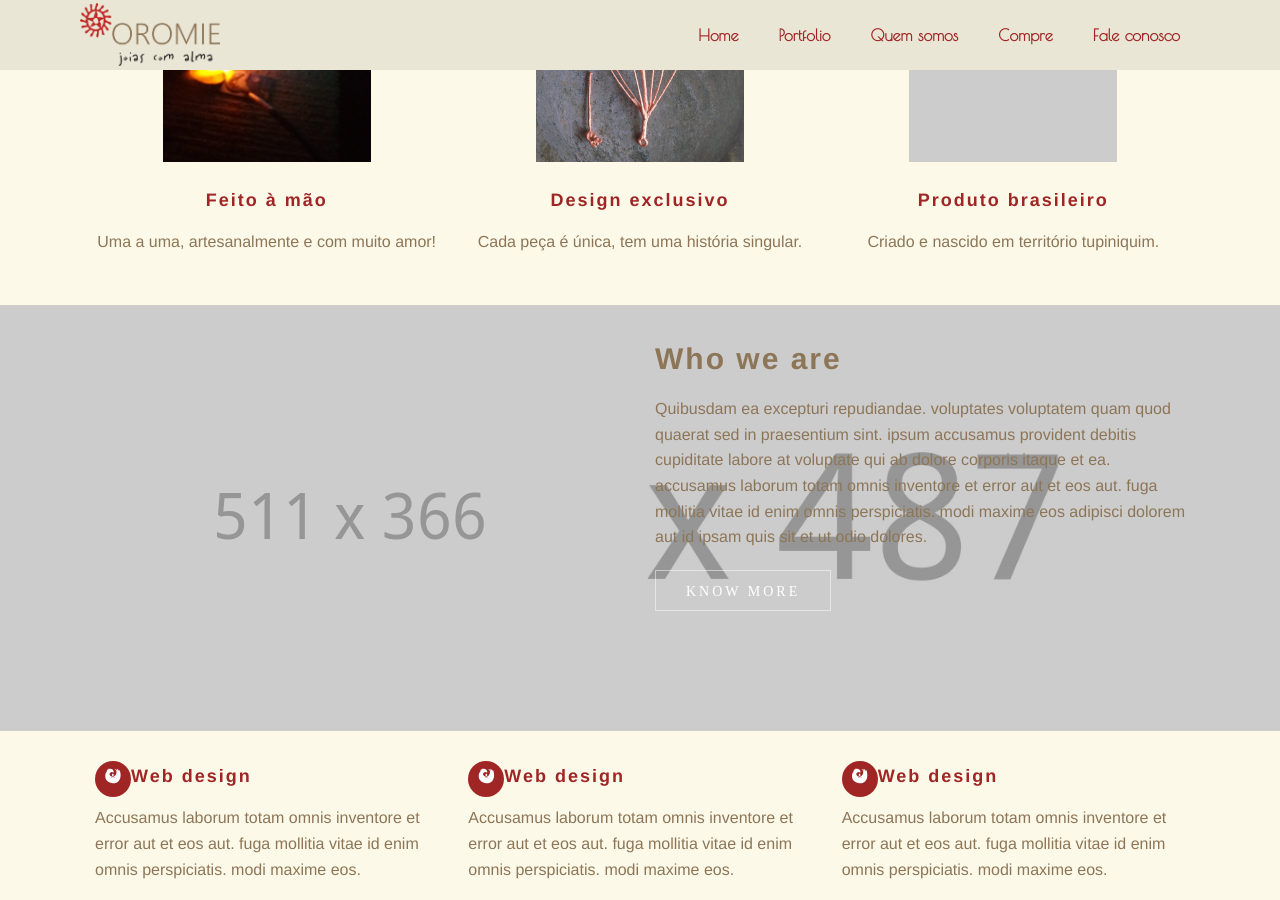
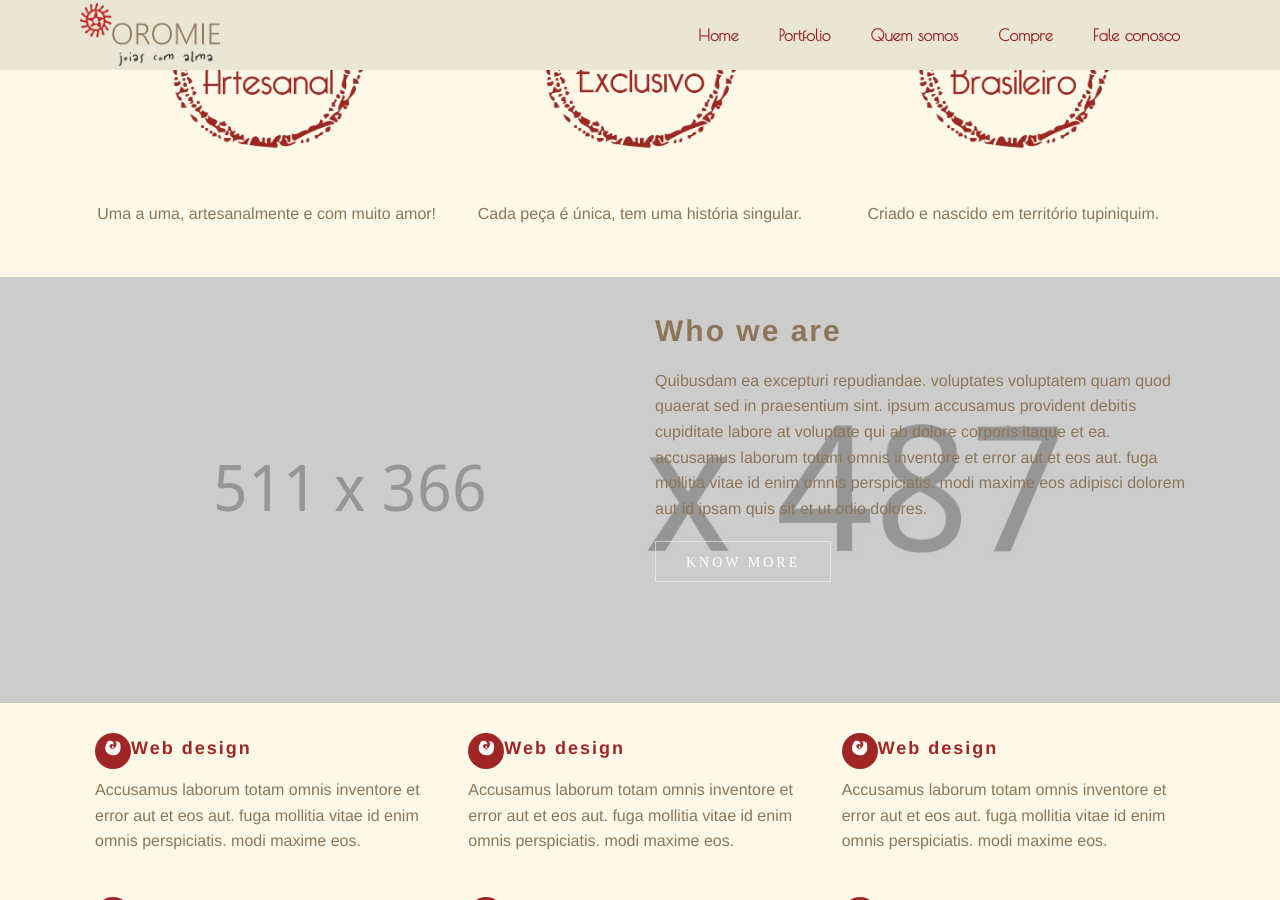
Before and after one commit to Oromie/oromiedevel.github.io, a Jekyll site: the page built from index-alternative.html, in a window 1280 px wide and 900 px high, scrolled down 619 px. Built offline with Jekyll 4.4.1, drawn with Linux system fonts in a browser that asks for light colours.

Commit message:
Adicionadas figuras dos porques na pagina

```diff
--- a/_data/whys.yml
+++ b/_data/whys.yml
@@ -1,12 +1,12 @@
-- title: Feito à mão
-  icon: macarico2_c.jpg
+- title:
+  icon: 1_processoArtesanal.png
   desc:
     Uma a uma, artesanalmente e com muito amor!
-- title: Design exclusivo
-  icon: ef_c.jpg
+- title:
+  icon: 2_designExclusivo.png
   desc:
     Cada peça é única, tem uma história singular.
-- title: Produto brasileiro
-  icon: member-3.png
+- title:
+  icon: 3_produtoBrasileiro.png
   desc:
     Criado e nascido em território tupiniquim.
```
